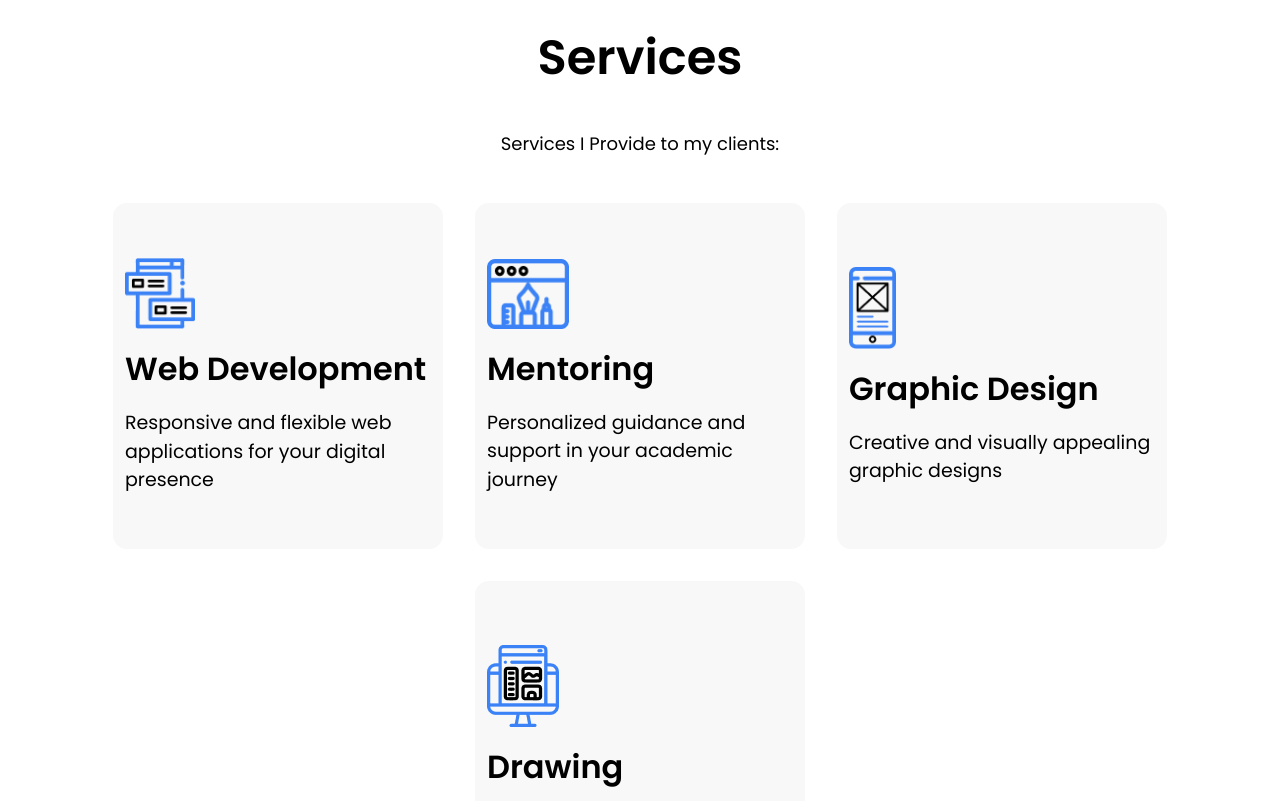
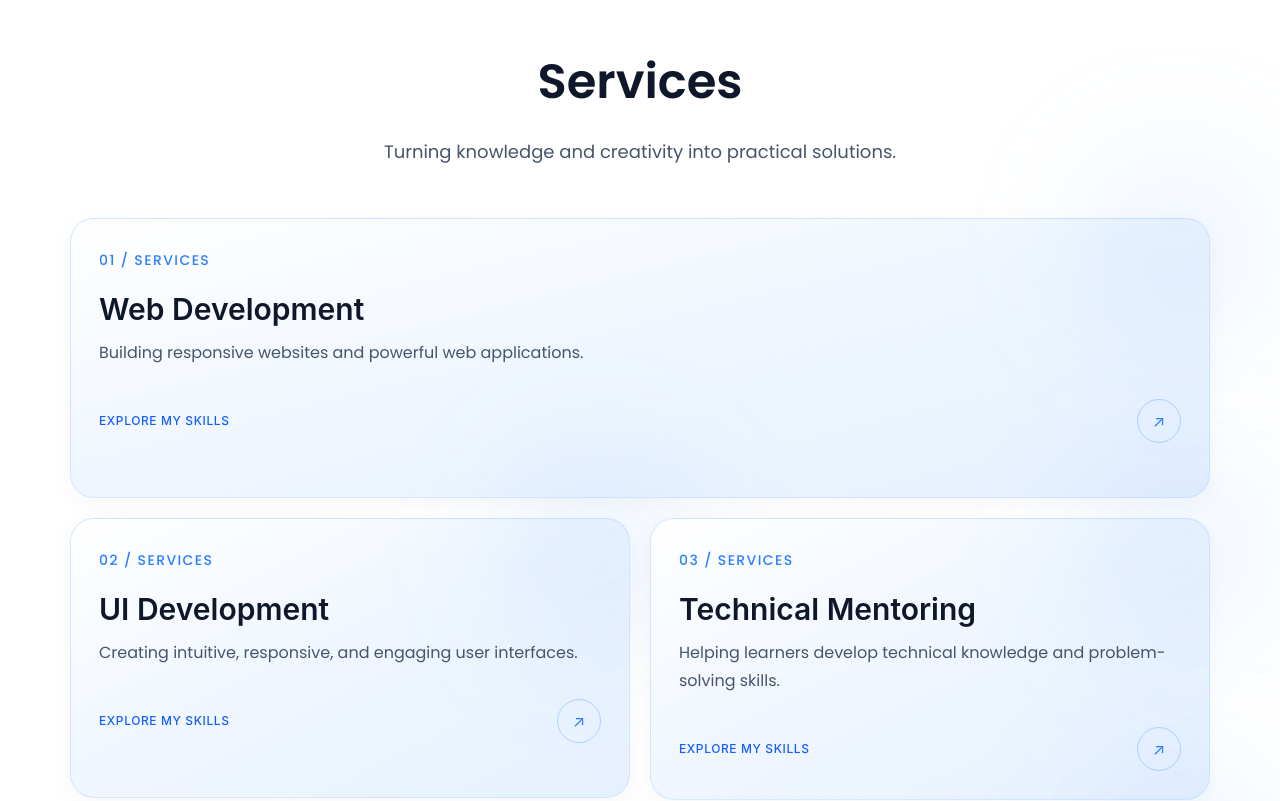
Before and after one commit to amirhussainnaweed/portfolio, a React (Vite) app: page / in a window 1280 px wide. Shown: the part 5680-6481 px from the top of the page. Built offline with nearby package versions, Linux system fonts and the light colour scheme; a web font is replaced by a local one.

Commit message:
redesigned services component

```diff
--- a/src/App.css
+++ b/src/App.css
@@ -1259,3 +1259,117 @@ body {
 .dark .filter-inactive:hover {
   background-color: #1e293b;
 }
+
+/* ======================================================================================== services =========== */
+
+/* =================================
+   SERVICES SECTION
+================================= */
+
+/* Section heading */
+.servicesHeading {
+  @apply text-slate-900;
+}
+
+.dark .servicesHeading {
+  @apply text-white;
+}
+
+/* Section subtitle */
+.servicesSubtitle {
+  @apply text-slate-600;
+}
+
+.dark .servicesSubtitle {
+  @apply text-slate-300;
+}
+
+/* Main service cards */
+.serviceCard {
+  @apply relative rounded-3xl border border-blue-200/60 bg-gradient-to-br from-white via-blue-50 to-blue-100/70 p-7 shadow-lg transition-all duration-500;
+  box-shadow: 0 5px 25px rgba(15, 23, 42, 0.04);
+}
+
+.serviceCard:hover {
+  @apply -translate-y-2 border-blue-400 shadow-xl;
+  box-shadow: 0 12px 35px rgba(59, 130, 246, 0.12);
+}
+
+.dark .serviceCard {
+  @apply border-blue-400/10 bg-gradient-to-br from-slate-900 via-slate-900 to-blue-950/60;
+  box-shadow: 0 5px 30px rgba(0, 0, 0, 0.2);
+}
+
+.dark .serviceCard:hover {
+  @apply border-blue-800;
+  box-shadow: 0 12px 40px rgba(59, 130, 246, 0.16);
+}
+
+/* Service card title */
+.serviceTitle {
+  @apply text-slate-900;
+}
+
+.dark .serviceTitle {
+  @apply text-white;
+}
+
+/* Service card description */
+.serviceDescription {
+  @apply text-slate-600;
+}
+
+.dark .serviceDescription {
+  @apply text-slate-300;
+}
+
+/* Explore skills label */
+.serviceExploreLabel {
+  @apply text-blue-600;
+}
+
+.dark .serviceExploreLabel {
+  @apply text-blue-400;
+}
+
+/* Skill group containers */
+.serviceSkillGroup {
+  @apply rounded-2xl border border-blue-200/60 bg-white/60 p-4;
+}
+
+.dark .serviceSkillGroup {
+  @apply border-blue-400/15 bg-slate-950/40;
+}
+
+/* Skill group headings */
+.serviceSkillTitle {
+  @apply text-blue-600;
+}
+
+.dark .serviceSkillTitle {
+  @apply text-blue-400;
+}
+/* Individual skill tags */
+.serviceSkillTag {
+  @apply rounded-lg border border-blue-200/70 bg-blue-50/80 px-3 py-2 text-xs font-medium text-slate-700 transition-all duration-300;
+}
+
+.serviceSkillTag:hover {
+  @apply border-blue-400 bg-blue-100 text-blue-700;
+}
+
+.dark .serviceSkillTag {
+  @apply border-blue-400/15 bg-blue-950/40 text-blue-200;
+}
+
+.dark .serviceSkillTag:hover {
+  @apply bg-blue-900/50;
+}
+
+.serviceSkillDivider {
+  @apply border-blue-300/40;
+}
+
+.dark .serviceSkillDivider {
+  @apply border-blue-400/20;
+}
--- a/src/sections/Services.jsx
+++ b/src/sections/Services.jsx
@@ -1,72 +1,214 @@
-import React from "react";
-import { motion } from "framer-motion";
+import React, { useState } from "react";
+import { motion, AnimatePresence } from "framer-motion";
 
 const services = [
   {
     id: 1,
-    src: "images/vector1.png",
-    className: "w-[70px]",
     label: "Web Development",
-    desc: "Responsive and flexible web applications for your digital presence",
+    desc: "Building responsive websites and powerful web applications.",
+    icon: "code",
+    skillGroups: [
+      {
+        title: "Frontend Development",
+        icon: "monitor",
+        skills: [
+          "React",
+          "JavaScript",
+          "HTML5",
+          "CSS3",
+          "Tailwind CSS",
+          "Vite",
+        ],
+      },
+      {
+        title: "Backend Development",
+        icon: "server",
+        skills: ["Laravel", "PHP", "Django", "Python", "MySQL"],
+      },
+    ],
   },
   {
     id: 2,
-    src: "images/vector4.png",
-    className: "w-[82px]",
-    label: "Mentoring",
-    desc: "Personalized guidance and support in your academic journey",
+    label: "UI Development",
+    desc: "Creating intuitive, responsive, and engaging user interfaces.",
+    icon: "layout",
+    skillGroups: [
+      {
+        title: "Interface Design",
+        icon: "layout",
+        skills: ["Responsive Design", "UI Styling", "Component Design"],
       },
-
+      {
+        title: "Interaction & Navigation",
+        icon: "workflow",
+        skills: ["Framer Motion", "React Router"],
+      },
+    ],
+  },
   {
     id: 3,
-    src: "images/vector3.png",
-    className: "w-[47px]",
-    label: "Graphic Design",
-    desc: "Creative and visually appealing graphic designs",
+    label: "Technical Mentoring",
+    desc: "Helping learners develop technical knowledge and problem-solving skills.",
+    icon: "graduation",
+    skillGroups: [
+      {
+        title: "Programming & Logic",
+        icon: "code",
+        skills: [
+          "Programming Fundamentals",
+          "Java",
+          "Python",
+          "Problem Solving",
+        ],
+      },
+      {
+        title: "Teaching & Education",
+        icon: "graduation-cap",
+        skills: ["Teaching", "Math", "English"],
+      },
+    ],
   },
   {
     id: 4,
-    src: "images/vector2.png",
-    className: "w-[72px]",
-    label: "Drawing",
-    desc: "Hand-drawn illustrations and sketches",
+    label: "Graphic Design",
+    desc: "Creating engaging visual materials and digital graphics.",
+    icon: "palette",
+    skillGroups: [
+      {
+        title: "Design Tools",
+        icon: "palette",
+        skills: ["Adobe Photoshop", "Adobe Illustrator", "Adobe Premiere"],
+      },
+      {
+        title: "Creative Skills",
+        icon: "image",
+        skills: ["Poster Design", "Visual Design"],
+      },
+    ],
   },
 ];
 
 const Services = () => {
+  const [activeService, setActiveService] = useState(null);
   return (
-    <div className="responsive flex flex-col items-center mt-[40px] gap-9">
-      <h2 className="headline sectionDark text-3xl md:text-3xl lg:text-5xl">Services</h2>
-      <p className="sectionDark font-Poppins font-normal leading-[auto] tracking-[3%] text-[14px] lg:text-[16px] xl:text-[18px]">
-        Services I Provide to my clients:
+    <section className="responsive mt-16 flex flex-col items-center gap-5">
+      <h2 className="headline servicesHeading text-3xl lg:text-5xl">
+        Services
+      </h2>
+
+      <p className="servicesSubtitle font-Poppins text-center text-sm lg:text-lg">
+        Turning knowledge and creativity into practical solutions.
       </p>
-      <div className="flex flex-wrap mt-[10px] gap-8 justify-center">
-        {services.map((service, index) => {
-          return (
+
+      <div className="mt-8 grid w-full grid-cols-1 items-start gap-5 md:grid-cols-2">
+        {services.map((service, index) => (
           <motion.div
+            layout
+            onMouseEnter={() => setActiveService(service.id)}
+            onMouseLeave={() => setActiveService(null)}
+            onClick={() =>
+              setActiveService(activeService === service.id ? null : service.id)
+            }
             key={service.id}
-              className="w-[330px] h-[346px] bg-[#F8F8F8] rounded-[14px] flex flex-col justify-center p-3 gap-4"
-              initial={{ opacity: 0, y: 70 }}
+            initial={{ opacity: 0, y: 50 }}
             whileInView={{ opacity: 1, y: 0 }}
-              viewport={{ once: true, amount: 0.4 }}
-              transition={{ duration: 0.5, delay: index * 0.3 }}
+            viewport={{ once: true, amount: 0.2 }}
+            transition={{ duration: 0.6, delay: index * 0.15 }}
+            className={`
+  serviceCard group relative flex min-h-[280px] flex-col overflow-visible
+  ${activeService === service.id ? "z-30" : "z-0"}
+  ${index === 0 || index === 3 ? "md:col-span-2" : ""}
+`}
           >
-              <img
-                src={service.src}
-                className={service.className}
-                alt="vector"
-              />
-              <h2 className="font-Poppins font-semibold text-[32px] leading-[auto] tracking-[3%]">
+            <div className="absolute -right-16 -top-16 h-48 w-48 rounded-full bg-blue-400/10 blur-3xl transition-all duration-500 group-hover:bg-blue-400/25" />
+
+            <div className="relative z-10 flex flex-col gap-8">
+              <div>
+                <span className="font-Poppins text-sm font-medium tracking-widest text-blue-500">
+                  0{service.id} / SERVICES
+                </span>
+
+                <h3 className="serviceTitle mt-5 text-2xl font-semibold lg:text-3xl">
                   {service.label}
-              </h2>
-              <p className="font-Poppins font-normal text-[19px] leading-[auto] tracking-[3%]">
+                </h3>
+
+                <p className="serviceDescription mt-3 max-w-xl font-Poppins text-sm leading-7 lg:text-base">
                   {service.desc}
                 </p>
-            </motion.div>
-          );
-        })}
+              </div>
+
+              <div className="flex items-center justify-between">
+                <span className="serviceExploreLabel text-xs font-medium tracking-wider">
+                  EXPLORE MY SKILLS
+                </span>
+
+                <span className="flex h-11 w-11 items-center justify-center rounded-full border border-blue-400/40 text-blue-500 transition-all duration-300 group-hover:rotate-45 group-hover:bg-blue-500 group-hover:text-white">
+                  ↗
+                </span>
               </div>
             </div>
+
+            <AnimatePresence>
+              {activeService === service.id && (
+                <motion.div
+                  initial={{ height: 0, opacity: 0, y: -10 }}
+                  animate={{ height: "auto", opacity: 1, y: 0 }}
+                  exit={{ height: 0, opacity: 0, y: -10 }}
+                  transition={{ duration: 0.4, ease: "easeInOut" }}
+                  className="relative z-10 overflow-hidden"
+                >
+                  <div className="serviceSkillDivider mt-7 border-t pt-6">
+                    <div className="mb-5 flex items-center gap-2">
+                      <span className="h-2 w-2 rounded-full bg-blue-500 shadow-[0_0_10px_#3B82F6]" />
+                      <span className="text-xs font-semibold tracking-[0.2em] text-blue-500">
+                        SKILL ECOSYSTEM
+                      </span>
+                    </div>
+
+                    <div className="grid grid-cols-1 gap-5 sm:grid-cols-2">
+                      {service.skillGroups.map((group, groupIndex) => (
+                        <motion.div
+                          key={group.title}
+                          initial={{ opacity: 0, y: 15 }}
+                          animate={{ opacity: 1, y: 0 }}
+                          transition={{
+                            duration: 0.35,
+                            delay: groupIndex * 0.12,
+                          }}
+                          className="serviceSkillGroup"
+                        >
+                          <h4 className="serviceSkillTitle mb-4 flex items-center gap-2 text-sm font-semibold">
+                            <span className="h-1.5 w-1.5 rounded-full bg-blue-500" />
+                            {group.title}
+                          </h4>
+
+                          <div className="flex flex-wrap gap-2">
+                            {group.skills.map((skill, skillIndex) => (
+                              <motion.span
+                                key={skill}
+                                initial={{ opacity: 0, scale: 0.85 }}
+                                animate={{ opacity: 1, scale: 1 }}
+                                transition={{
+                                  duration: 0.25,
+                                  delay: groupIndex * 0.12 + skillIndex * 0.04,
+                                }}
+                                className="serviceSkillTag"
+                              >
+                                {skill}
+                              </motion.span>
+                            ))}
+                          </div>
+                        </motion.div>
+                      ))}
+                    </div>
+                  </div>
+                </motion.div>
+              )}
+            </AnimatePresence>
+          </motion.div>
+        ))}
+      </div>
+    </section>
   );
 };
 
```
Lines whose indentation alone changed are shown as unchanged.
